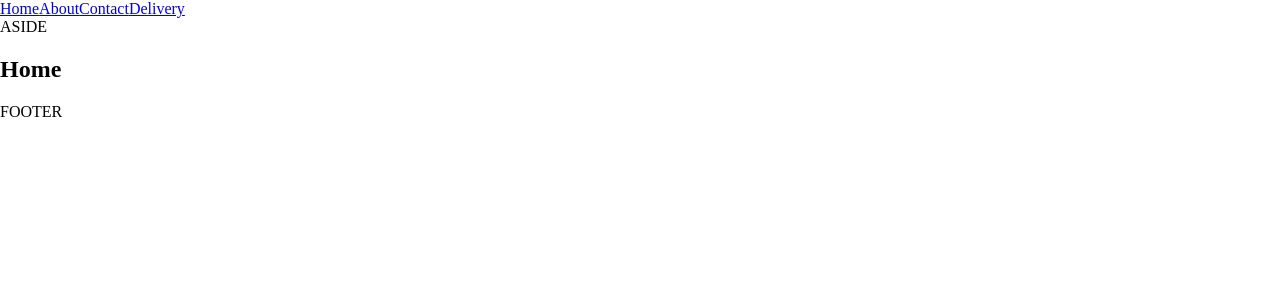
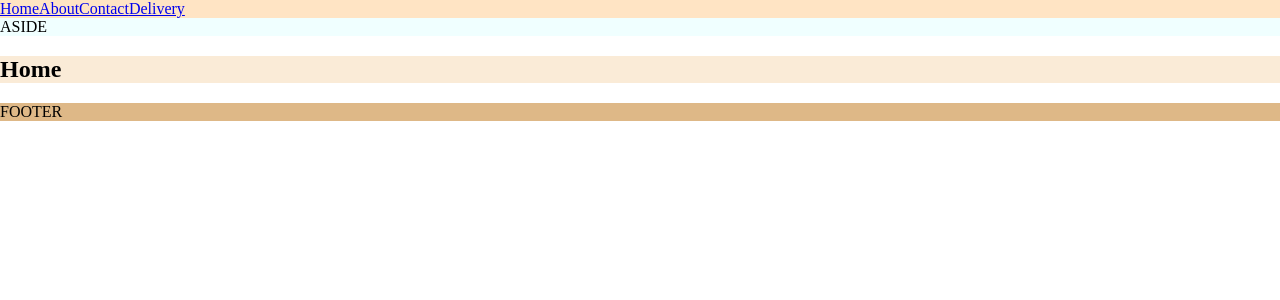
Before and after one commit to keneshova/diploma, a React (Vite) app: page / in a window 1280 px wide. Shown: the top 300 px of the page. Built offline with nearby package versions, Linux system fonts and the light colour scheme.

Commit message:
added background color

```diff
--- a/src/componets/Layout/Layout.css
+++ b/src/componets/Layout/Layout.css
@@ -0,0 +1,12 @@
+.Layout header {
+  background-color: bisque;
+}
+.Layout aside{
+  background-color: azure;
+}
+.Layout main{
+  background-color: antiquewhite;
+}
+.Layout footer{
+  background-color: burlywood;
+}
```
